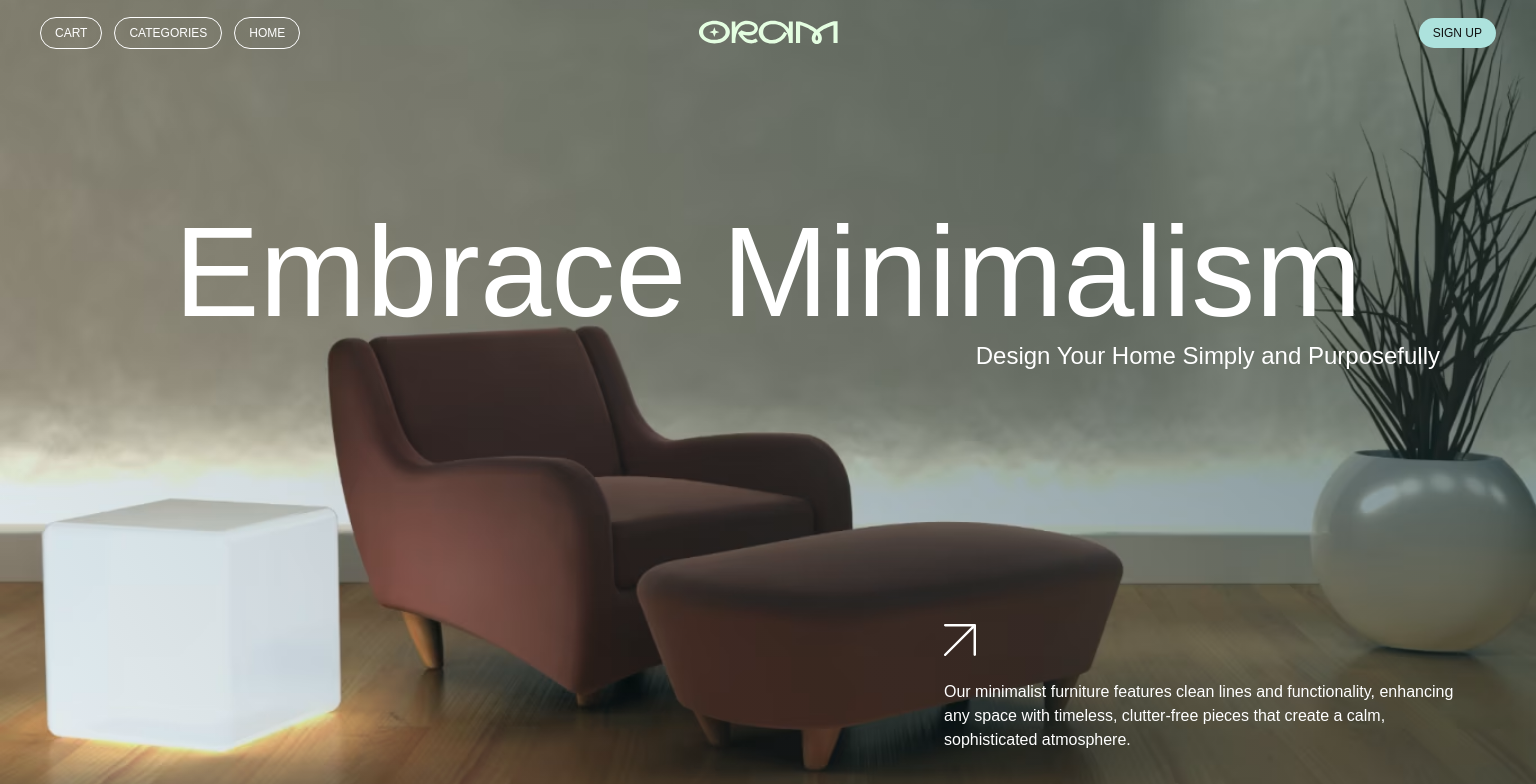
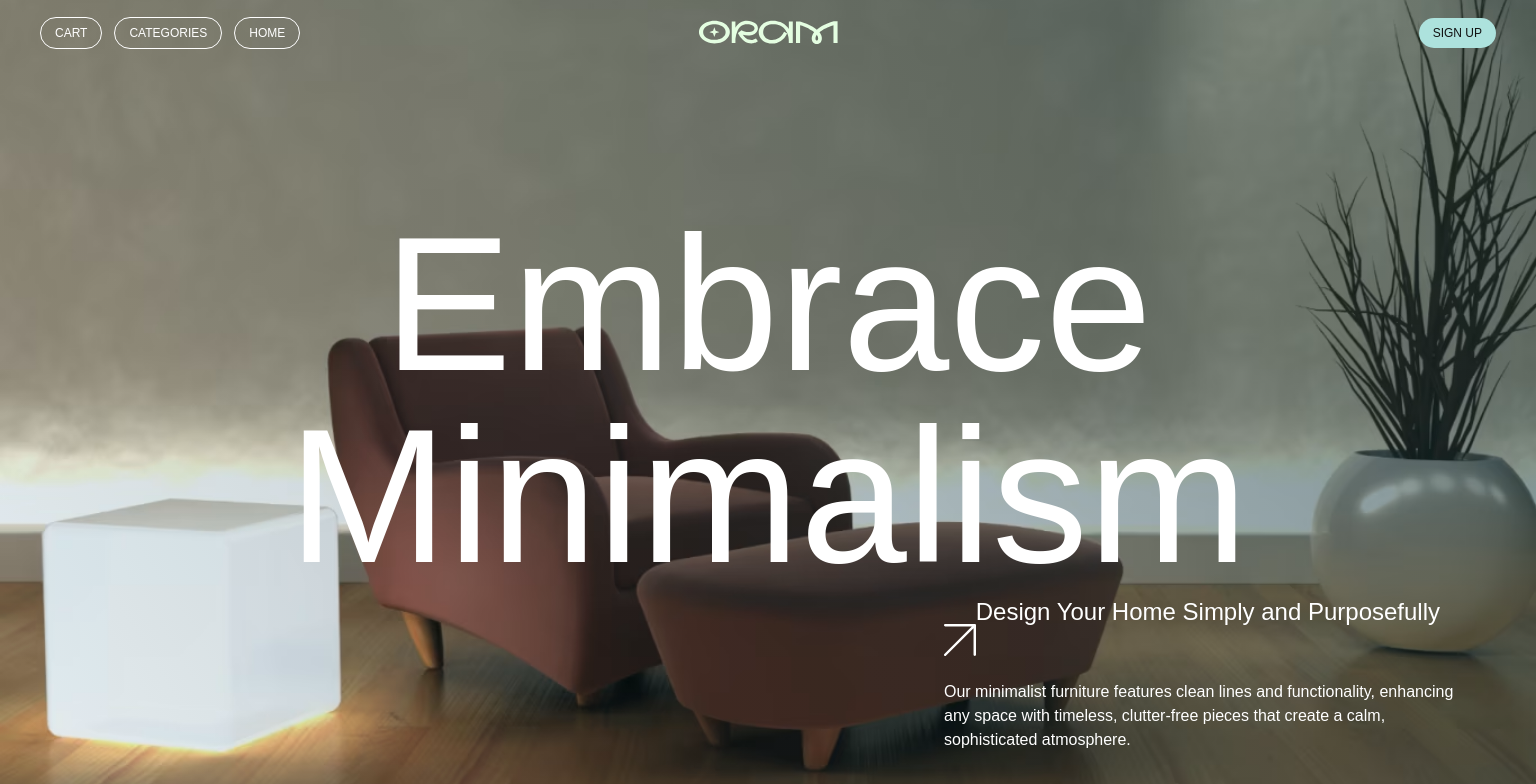
Before and after one commit to mehedi-official/oram, a SvelteKit app: page / in a window 1536 px wide. Shown: the top 784 px of the page. Built offline with nearby package versions, Linux system fonts and the light colour scheme.

Commit message:
chore: added responsive support for full hd screen.

```diff
--- a/src/components/sections/about/About.svelte
+++ b/src/components/sections/about/About.svelte
@@ -16,7 +16,7 @@
 
 	<section class="grid gap-7">
 		<div>
-			<enhanced:img src={about_banner} alt="" class="rounded-2xl"> </enhanced:img>
+			<enhanced:img src={about_banner} alt="About" class="rounded-2xl 2xl:w-full 2xl:object-cover"> </enhanced:img>
 		</div>
 
 		<div class="grid gap-5 justify-items-start lg:max-w-[80%]">
--- a/src/components/sections/footer/Footer.svelte
+++ b/src/components/sections/footer/Footer.svelte
@@ -109,4 +109,10 @@
 			grid-template-columns: 4fr 4fr 4fr 5.25fr;
 		}
 	}
+
+	@media (min-width: 96rem) {
+		.links {
+			grid-template-columns: repeat(4, 1fr);
+		}
+	}
 </style>
--- a/src/components/sections/header/Header.svelte
+++ b/src/components/sections/header/Header.svelte
@@ -6,7 +6,7 @@
 <header class="text-white h-svh bg-black relative">
 	<Navbar />
 	<section class="grid gap-1 mt-36">
-		<h1 class="text-6xl text-center lg:text-[8rem] leading-base font-medium">Embrace Minimalism</h1>
+		<h1 class="text-6xl text-center lg:text-[8rem] 2xl:text-[12rem] leading-base font-medium">Embrace Minimalism</h1>
 		<p class="h5 text-center w-4/5 mx-auto lg:mx-0 lg:w-full lg:text-right lg:pr-24">
 			Design Your Home Simply and Purposefully
 		</p>
--- a/src/components/sections/header/Navbar.svelte
+++ b/src/components/sections/header/Navbar.svelte
@@ -30,9 +30,9 @@
 	</div>
 
 	<section class="flex justify-between">
-		<div class=" -translate-x-1/2">
+		<a href="/" class=" -translate-x-1/2">
 			{@render logo()}
-		</div>
+		</a>
 		<div>
 			<a
 				href="/"
```
